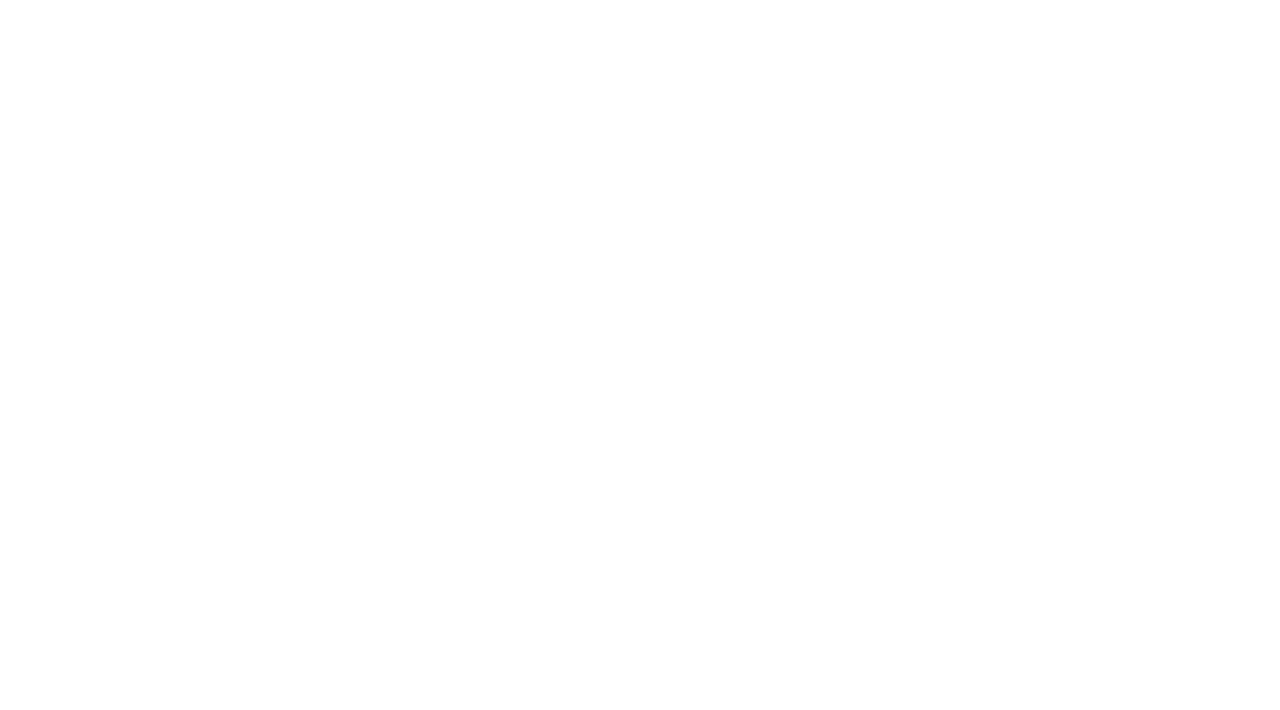
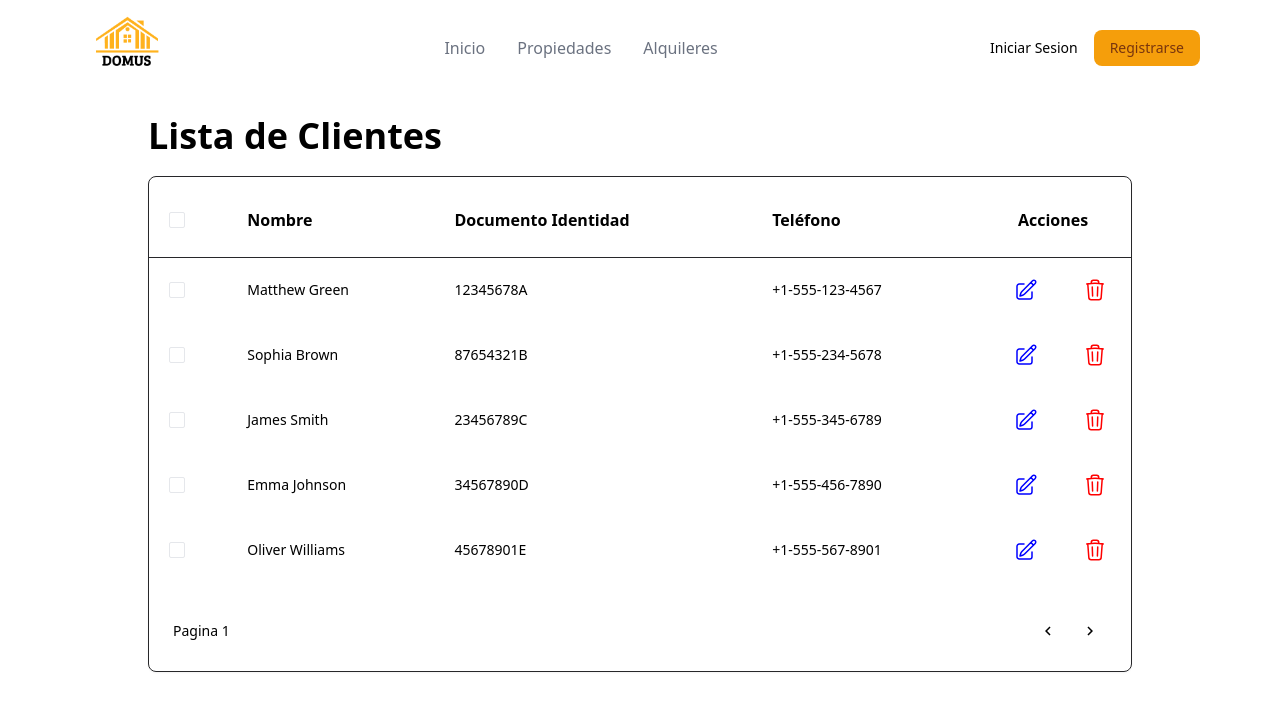
Before and after one commit to MateoGurrea02/domus-frontend, a React (Vite) app: page /admin/clients in a window 1280 px wide. Before the commit this address had no page. Shown: the top 710 px of the page. Built offline with nearby package versions, Linux system fonts and the light colour scheme; what tailwindcss-animated would draw is missing.

Commit message:
implementacion vista clientes

```diff
--- a/src/main.jsx
+++ b/src/main.jsx
@@ -11,6 +11,7 @@ import Register from './pages/register/Register.jsx'
 import RentalList from './pages/admin/RentalList.jsx'
 import PropertyList from './pages/PropertyList.jsx';
 import UserList from './pages/admin/UserList.jsx';
+import ClientList from './pages/admin/ClientList.jsx';
 
 AOS.init();
 
@@ -36,6 +37,10 @@ const routes = [
     element: <UserList/>,
   },
   {
+    path:"/admin/clients/",
+    element: <ClientList/>,
+  },
+  {
     path:"/property",
     element: <PropertyList/>,
   }
--- /dev/null
+++ b/src/pages/admin/ClientList.jsx
@@ -0,0 +1,43 @@
+import Header from '../../components/Header'
+import MyTable from '../../components/MyTable'
+import TitlePage from '../../components/title/Title'
+
+const ClientList = ()=>{
+  let titleList = ['Nombre','Documento Identidad','Teléfono','Acciones']
+  let data = [
+    {
+        name: 'Matthew Green',
+        dni: '12345678A',
+        phone: '+1-555-123-4567'
+    },
+    {
+        name: 'Sophia Brown',
+        dni: '87654321B',
+        phone: '+1-555-234-5678'
+    },
+    {
+        name: 'James Smith',
+        dni: '23456789C',
+        phone: '+1-555-345-6789'
+    },
+    {
+        name: 'Emma Johnson',
+        dni: '34567890D',
+        phone: '+1-555-456-7890'
+    },
+    {
+        name: 'Oliver Williams',
+        dni: '45678901E',
+        phone: '+1-555-567-8901'
+    }
+  ]
+  return(
+    <>
+      <Header/>
+      <TitlePage title='Lista de Clientes'/>
+      <MyTable titleList={titleList} data={data}/>
+    </>
+  )
+}
+
+export default ClientList
--- a/src/pages/admin/RentalList.jsx
+++ b/src/pages/admin/RentalList.jsx
@@ -1,5 +1,6 @@
 import Header from '../../components/Header'
 import MyTable from '../../components/MyTable'
+import TitlePage from '../../components/title/Title'
 const RentalList = ()=>{
   let titleList = ['Propiedad','Cliente','Fecha Inicio','Fecha Fin','Monto Mensual','Estado','Acciones']
   let data = [
@@ -88,7 +89,7 @@ const RentalList = ()=>{
   return(
     <>
       <Header/>
-      <h2 className='text-4xl font-semibold ml-5 md:ml-40 m-5 md:m-20'>Lista de Alquileres</h2>
+      <TitlePage title='Lista de Alquileres'/>
       <MyTable titleList={titleList} data={data}/>
     </>
   )
```
